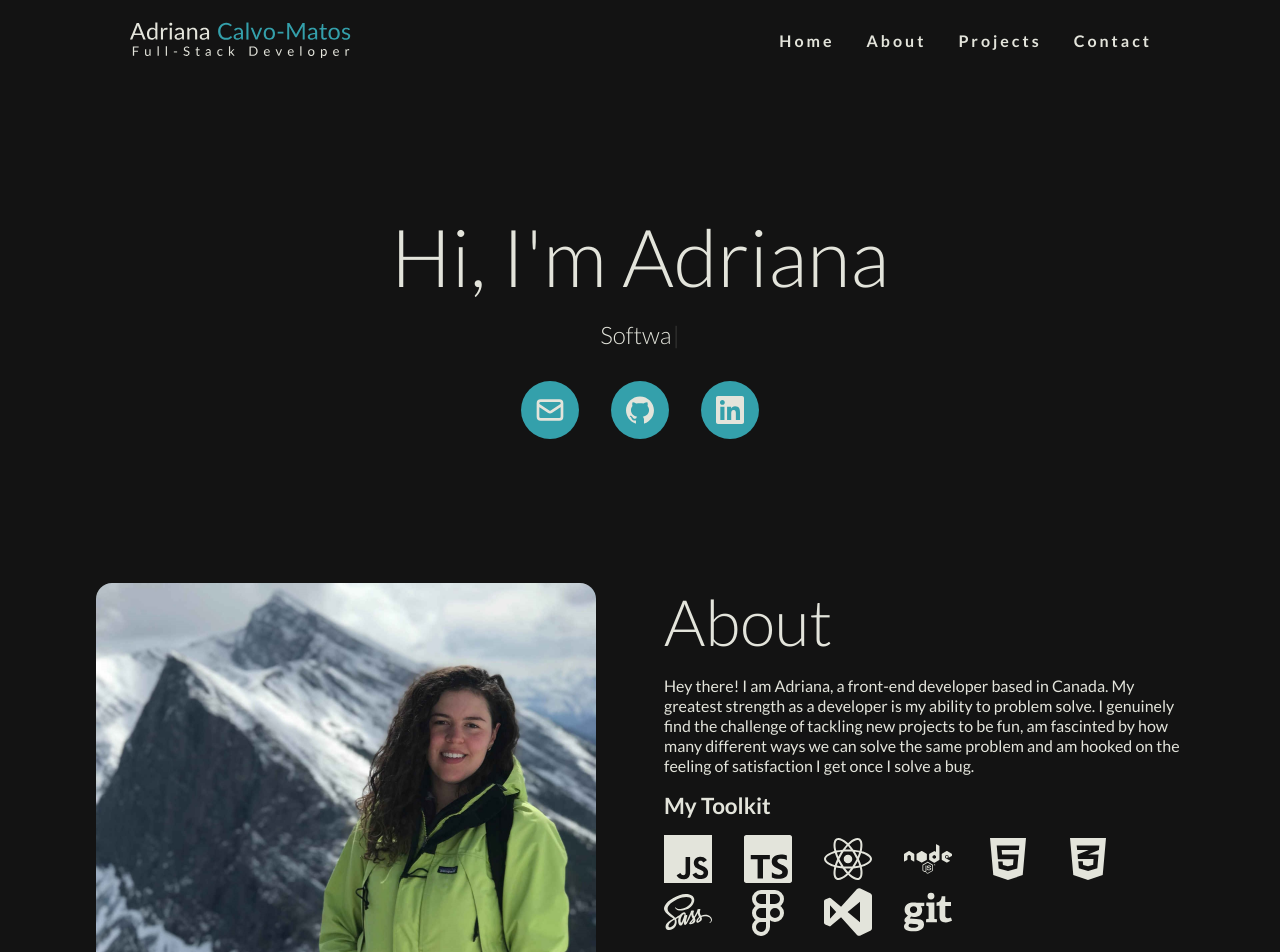
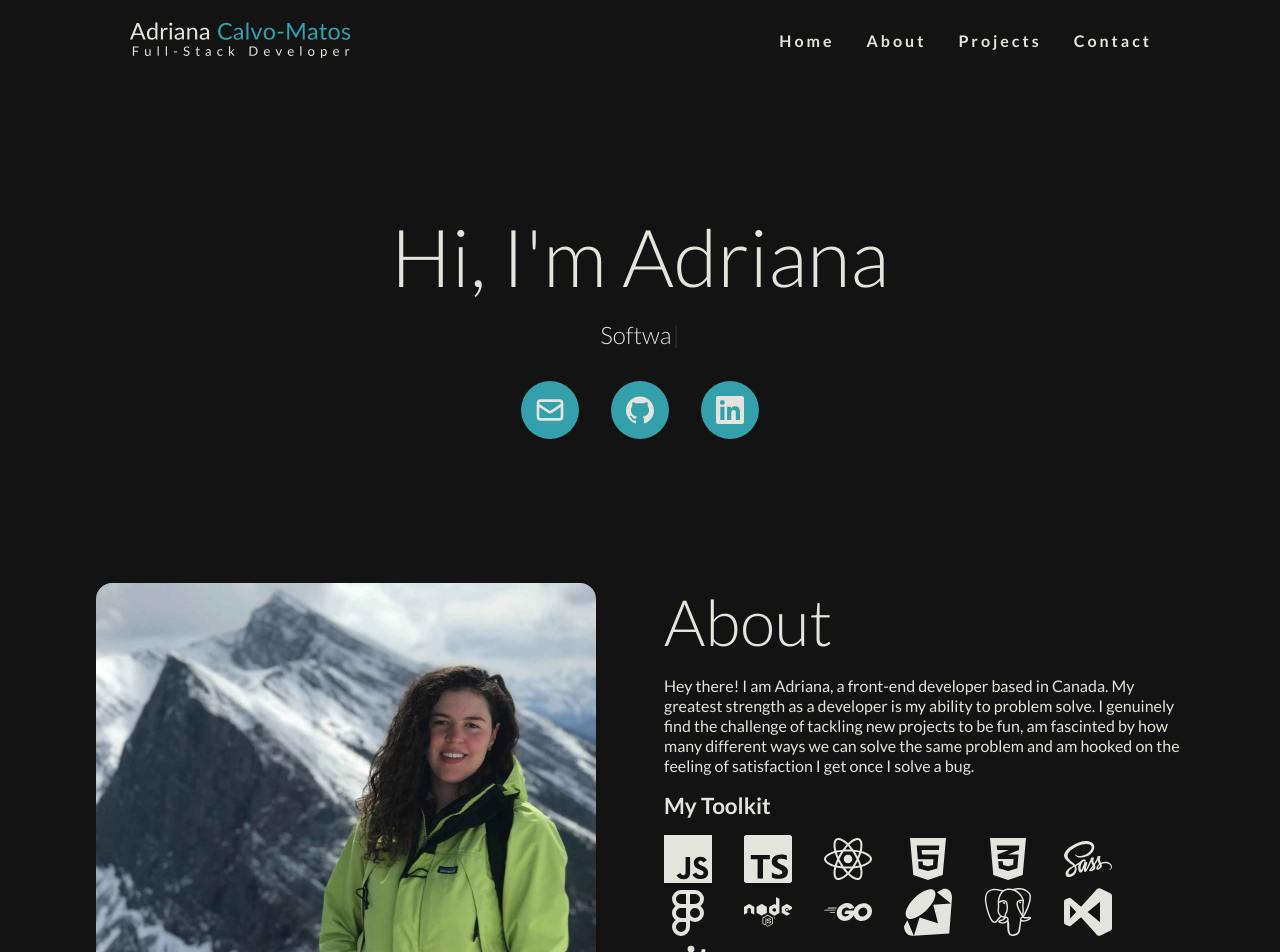
Before and after one commit to wavyadri/the-react-portfolio, a React (Create React App) app: page / in a window 1280 px wide. Shown: the top 952 px of the page. Built offline with nearby package versions, Linux system fonts and the light colour scheme.

Commit message:
add img and icons

```diff
--- a/src/components/About.js
+++ b/src/components/About.js
@@ -11,7 +11,14 @@ import {
   FaGit,
 } from 'react-icons/fa';
 import { FiFigma } from 'react-icons/fi';
-import { SiJavascript, SiTypescript, SiVisualstudio } from 'react-icons/si';
+import {
+  SiJavascript,
+  SiTypescript,
+  SiVisualstudio,
+  SiGo,
+  SiRuby,
+  SiPostgresql,
+} from 'react-icons/si';
 
 const About = () => {
   return (
@@ -45,9 +52,6 @@ const About = () => {
                 <FaReact className='about-icon' />
               </li>
               <li>
-                <FaNode className='about-icon' />
-              </li>
-              <li>
                 <FaHtml5 className='about-icon' />
               </li>
               <li>
@@ -58,6 +62,18 @@ const About = () => {
               </li>
               <li>
                 <FiFigma className='about-icon' />
+              </li>
+              <li>
+                <FaNode className='about-icon' />
+              </li>
+              <li>
+                <SiGo className='about-icon' />
+              </li>
+              <li>
+                <SiRuby className='about-icon' />
+              </li>
+              <li>
+                <SiPostgresql className='about-icon' />
               </li>
               <li>
                 <SiVisualstudio className='about-icon' />
--- a/src/components/data.js
+++ b/src/components/data.js
@@ -140,7 +140,7 @@ export const projects = [
   },
   {
     id: 17,
-    image: '/images/scheduler.png',
+    image: '/images/gift_guide.png',
     title: 'Gift Guide',
     description: 'CRUD Gift List and Reviews with PERN Stack',
     category: 'Node/Express',
```
Also changed, not shown: public/images/gift_guide.png (added).
